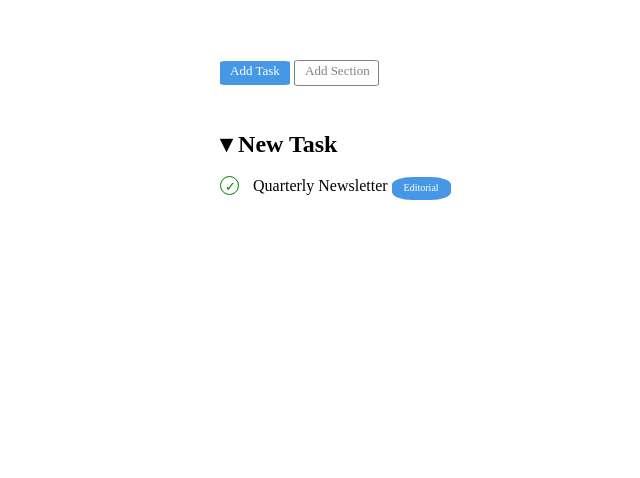
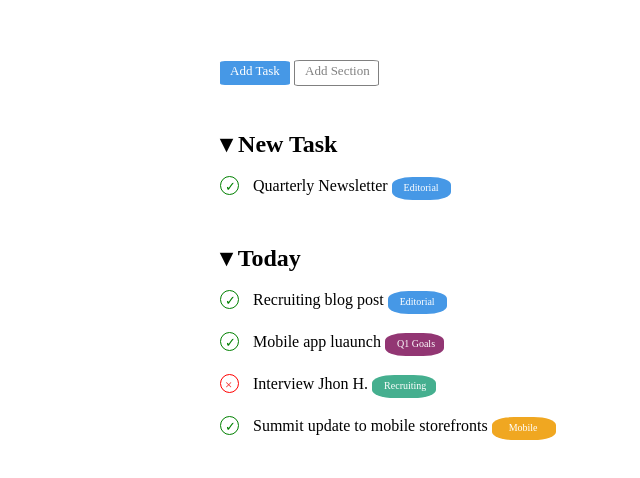
Before and after one commit to ValerioDiBiagio/html-css-toboolist, a plain HTML site: page index.html in a window 1280 px wide. Shown: the part 84-562 px from the top of the page, without its empty margins (0-640 px from the left). Drawn offline with Linux system fonts and the light colour scheme.

Commit message:
feat: add today

```diff
--- a/css/style.css
+++ b/css/style.css
@@ -61,7 +61,6 @@ main {
     width: 17px;
     height: 17px;
     border-radius: 50%;
-    background-color: white;
     border: 1px solid green
 }
 
@@ -92,3 +91,44 @@ main {
     padding-top: 10px;
     font-size: 10px;
 }
+
+.q1goals {
+    display: inline-block;
+    border-radius: 35%;
+    width: 59px;
+    height: 23px;
+    background-color: rgb(146, 54, 115);
+}
+
+.croce {
+    color: rgb(243, 22, 22);
+    padding-left: 4px;
+    padding-top: 2px;
+    font-size: small;
+}
+
+.circlex {
+    display: inline-block;
+    width: 17px;
+    height: 17px;
+    border-radius: 50%;
+    border: 1px solid red
+}
+
+.recruiting {
+    display: inline-block;
+    border-radius: 35%;
+    width: 59px;
+    height: 23px;
+    padding-right: 5px;
+    background-color: rgb(69, 175, 143);
+}
+
+.mobile {
+    display: inline-block;
+    border-radius: 35%;
+    width: 59px;
+    height: 23px;
+    padding-left: 5px;
+    background-color: rgb(240, 167, 33);
+}
--- a/index.html
+++ b/index.html
@@ -36,6 +36,28 @@
             <div class="editorial"> <span class="font3">Editorial</span></div>
         </div>
         <!-- /new task -->
+         <!-- today -->
+         <div>
+            <h2 class="title">&#9662; <strong>Today</strong></h2><br>
+            <div class="circle"><span class="spunta">&#10003;</span></div>
+            <div class="text"><span>Recruiting blog post</span></div>
+            <div class="editorial"> <span class="font3">Editorial</span></div>
+         </div><br>
+         <div>
+            <div class="circle"><span class="spunta">&#10003;</span></div>
+            <div class="text"><span>Mobile app luaunch</span></div>
+            <div class="q1goals"> <span class="font3">Q1 Goals</span></div>
+         </div><br>
+         <div>
+            <div class="circlex"><span class="croce">&#215;</span></div>
+            <div class="text"><span>Interview Jhon H.</span></div>
+            <div class="recruiting"> <span class="font3">Recruiting</span></div>
+         </div><br>
+         <div class="circle"><span class="spunta">&#10003;</span></div>
+         <div class="text"><span>Summit update to mobile storefronts</span></div>
+         <div class="mobile"> <span class="font3">Mobile</span></div>
+      </div><br>
+        <!-- /today -->
 
      </main>
      <!-- /corpo centrale della pagina -->
```
